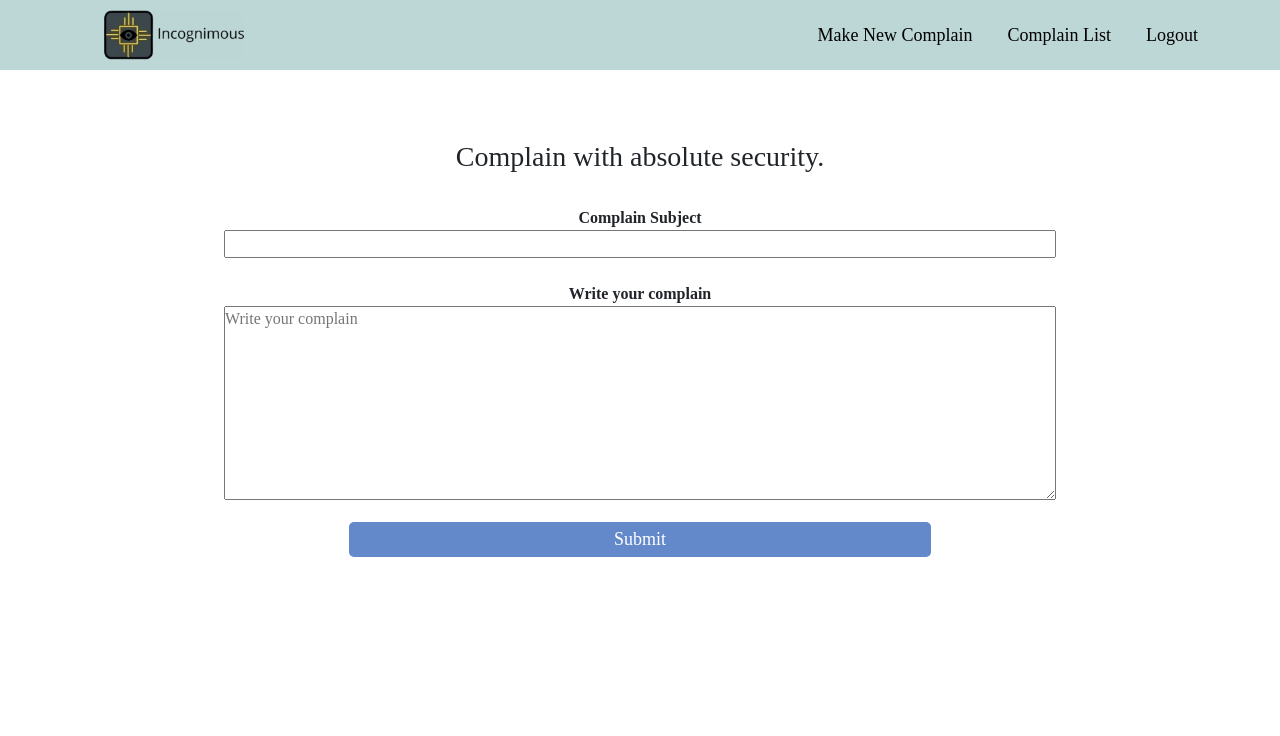
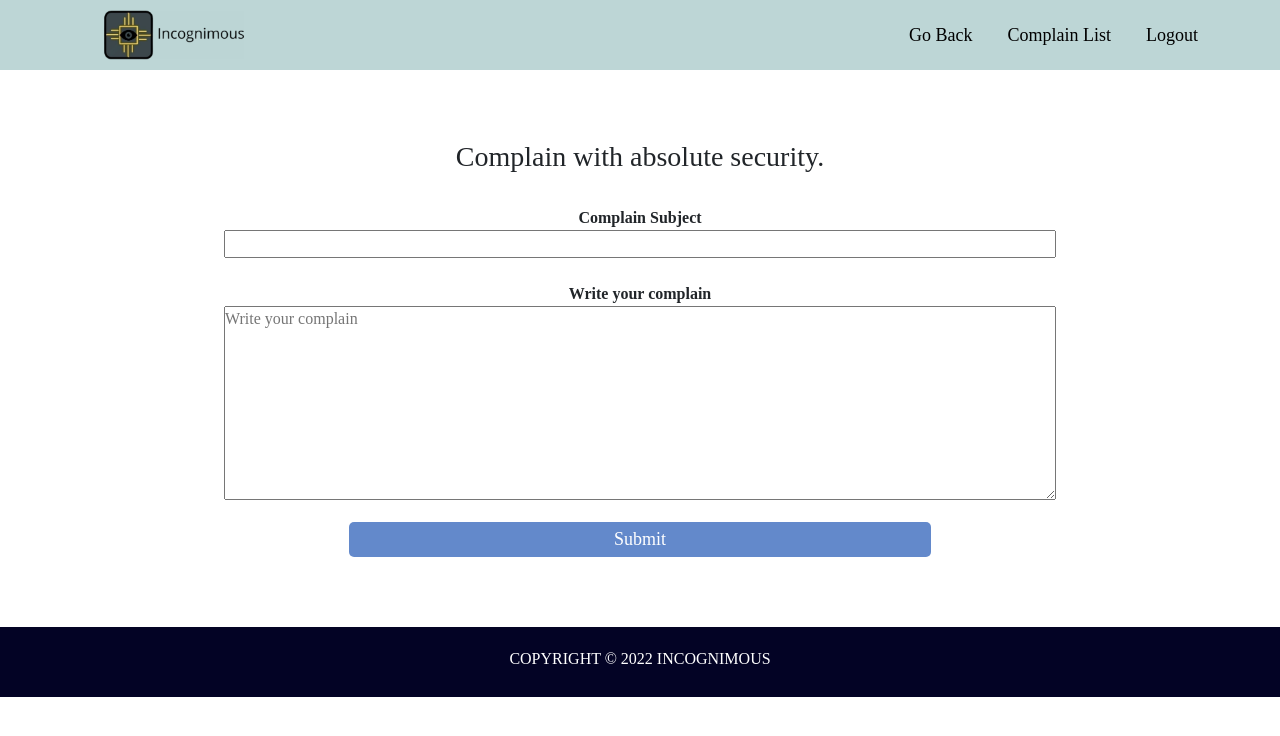
Before and after one commit to Rafi-RKR/hack-nsu-season-4_NSU-Relics, a Python web app: template templates/user_complain.html in a window 1280 px wide. Shown: the top 736 px of the page. Run offline with Jinja, Linux system fonts and the light colour scheme; the template is opened without the code that fills it, so the values that code supplies are empty.

Commit message:
updated complain page

```diff
--- a/templates/css/user_complain.css
+++ b/templates/css/user_complain.css
@@ -84,3 +84,10 @@ form input{
     background: black;
     transition: .5s;
 }
+footer{
+    text-align: center;
+    background: rgb(3, 3, 37);
+    color: white;
+    padding-top: 20px;
+    padding-bottom: 10px;
+}
--- a/templates/user_complain.html
+++ b/templates/user_complain.html
@@ -22,7 +22,7 @@
                   <div class="collapse navbar-collapse" id="navbarSupportedContent">
                     <ul class="navbar-nav ms-auto mb-2 mb-lg-0">
                       <li class="nav-item">
-                        <a class="nav-link" href="#">Make New Complain</a>
+                        <a class="nav-link" href="#">Go Back</a>
                       </li>
                       <li class="nav-item">
                         <a class="nav-link" href="#">Complain List</a>
@@ -37,7 +37,7 @@
             </div>
         </div>
     </header>
-    <form>
+    <form method="POST">
         <h3>Complain with absolute security.</h3> <br>
         <div>
             <label for="complain_subject"><strong>Complain Subject</strong></label>
@@ -51,7 +51,9 @@
         </div>
 
     </form>
-
+    <footer>
+      <p>COPYRIGHT © 2022 INCOGNIMOUS</p>
+    </footer>
     <script src="https://cdn.jsdelivr.net/npm/bootstrap@5.2.0/dist/js/bootstrap.bundle.min.js" integrity="sha384-A3rJD856KowSb7dwlZdYEkO39Gagi7vIsF0jrRAoQmDKKtQBHUuLZ9AsSv4jD4Xa" crossorigin="anonymous"></script>
 </body>
 </html>
```
